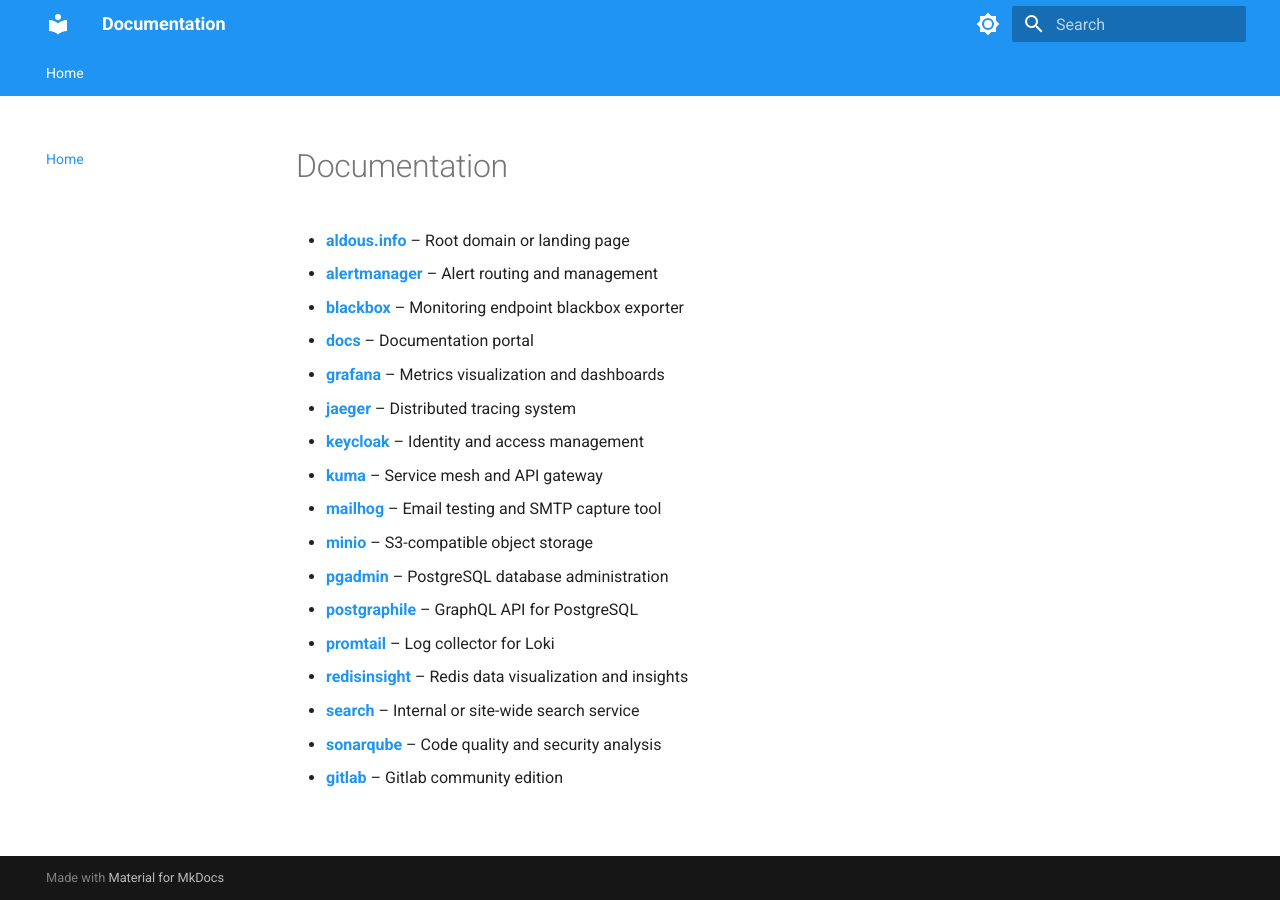
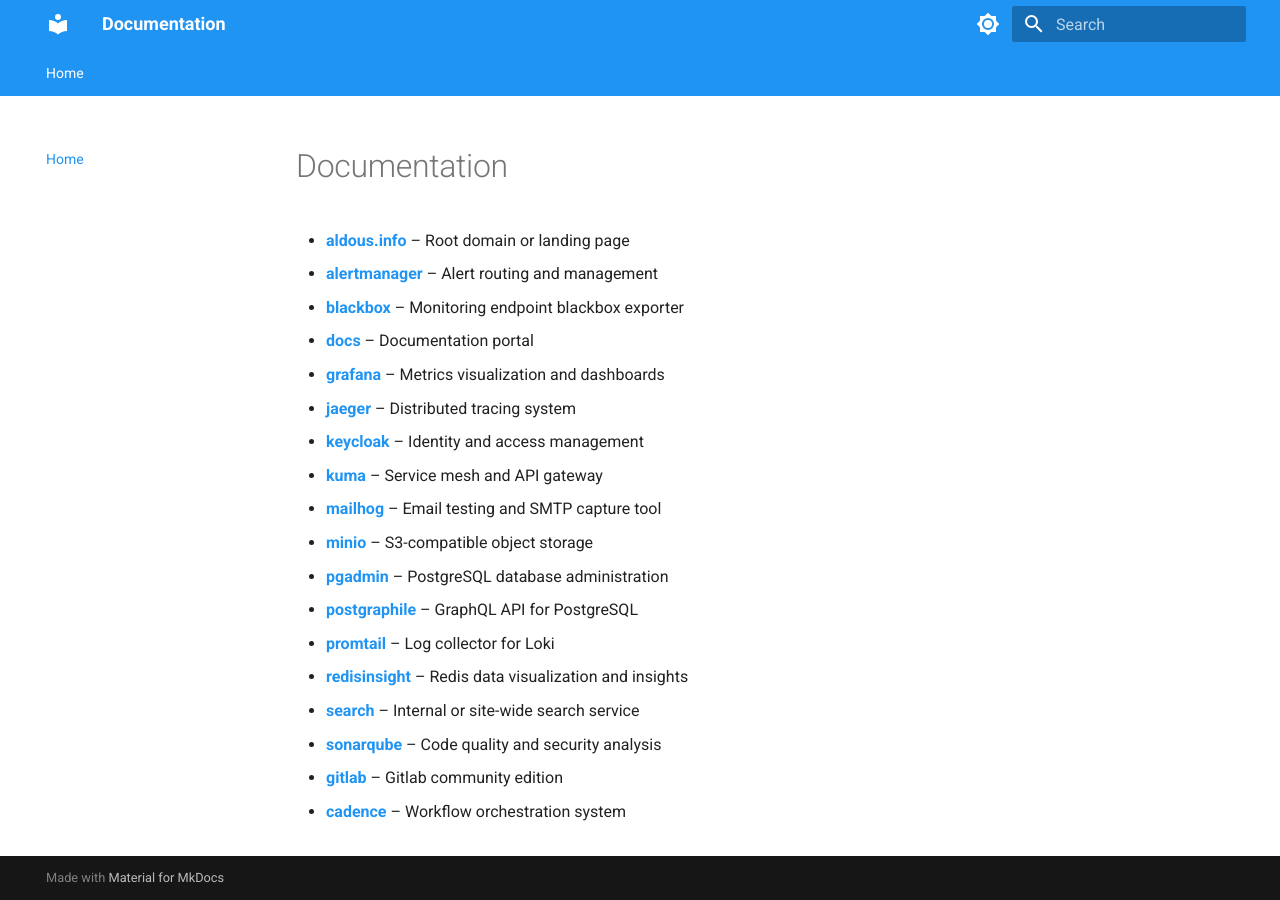
Before and after one commit to maldous/mindfield, an MkDocs documentation site: the page built from docs/content/index.md, in a window 1280 px wide. Built offline with MkDocs 1.6.1 and Material for MkDocs 9.7.7, drawn with Linux system fonts in a browser that asks for light colours.

Commit message:
1753402972

```diff
--- a/docs/content/index.md
+++ b/docs/content/index.md
@@ -17,3 +17,4 @@
 - **[search](https://search.aldous.info/)** – Internal or site-wide search service
 - **[sonarqube](https://sonarqube.aldous.info/)** – Code quality and security analysis
 - **[gitlab](https://gitlab.aldous.info/)** – Gitlab community edition
+- **[cadence](https://cadence.aldous.info/)** – Workflow orchestration system
```
Also changed, not shown: 3 other files.
